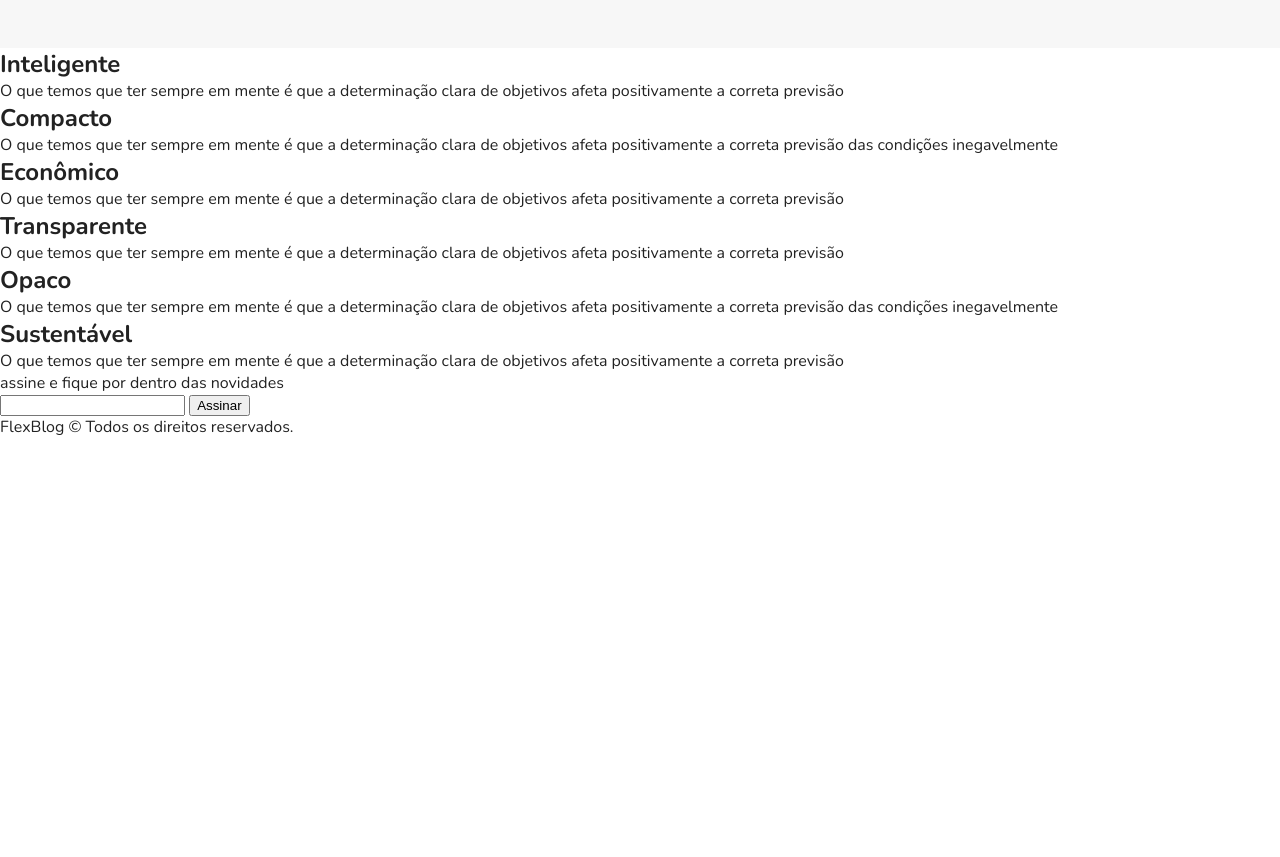
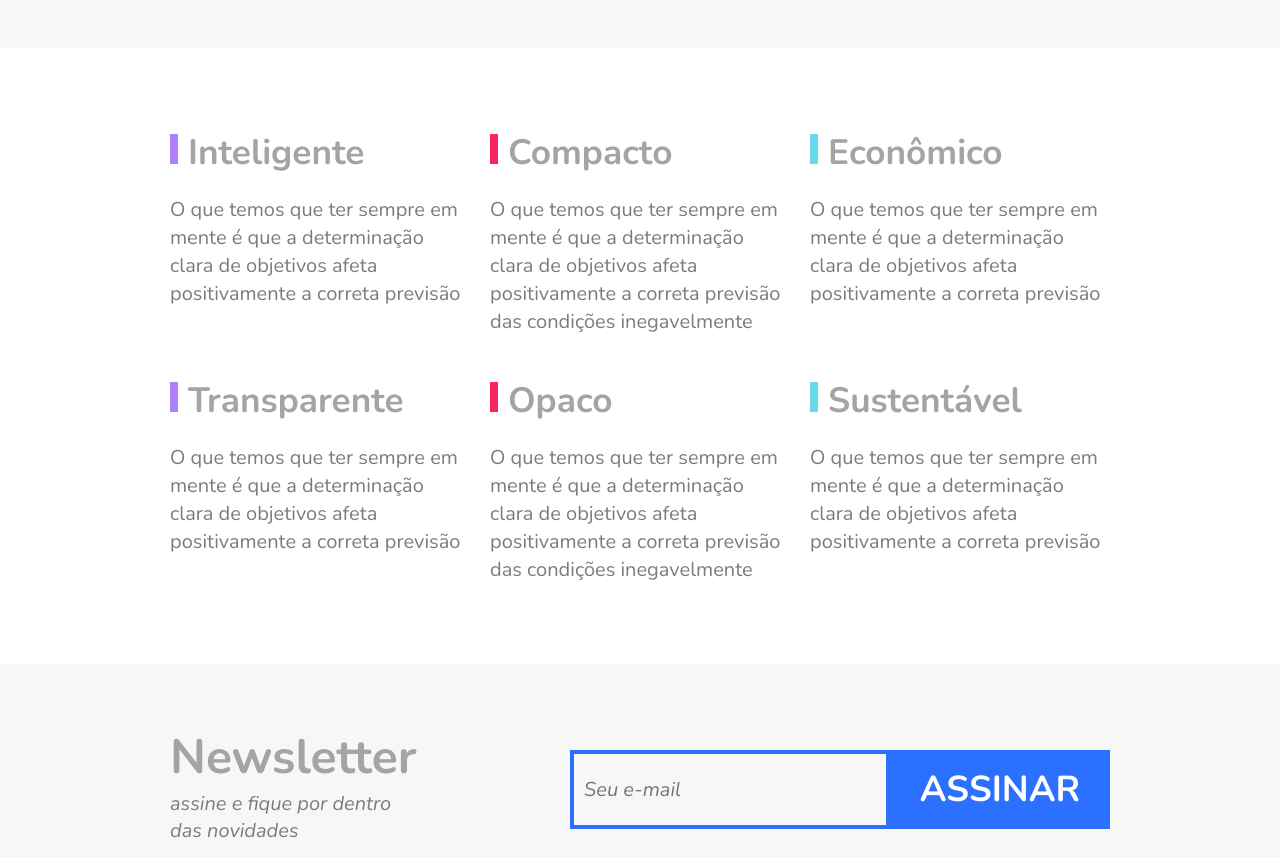
Before and after one commit to riordansantos/FlexBlog, a plain HTML site: page index.html in a window 1280 px wide. Shown: the part 2540-3397 px from the top of the page. Before the commit the page ends 2978 px from the top, so only its background shows below. Drawn offline with nearby package versions, Linux system fonts and the light colour scheme.

Commit message:
finished

```diff
--- a/css/styles.css
+++ b/css/styles.css
@@ -254,3 +254,127 @@ img{
         order: -1;
     }
 }
+
+.qualidade {
+    max-width: 960px;
+    margin: 60px auto;
+    display: flex;
+    flex-wrap: wrap;
+}
+
+.qualidade-item{
+    flex: 1 1 300px;
+    margin: 20px 10px;
+}
+
+.qualidade-item h2{
+    font-size: 2.2em;
+    color: #a4a4a4;
+    margin-bottom: 20px;
+}
+
+.qualidade-item h2::before{
+    content: '';
+    display: inline-block;
+    width: 8px;
+    height: 30px;
+    margin-right: 10px;
+    background: blue;
+}
+
+.qualidade-item:nth-of-type(3n + 1) h2::before{
+    background: #ae81ff;
+}
+
+.qualidade-item:nth-of-type(3n + 2) h2::before{
+    background: #f9265e;
+}
+
+.qualidade-item:nth-of-type(3n + 3) h2::before{
+    background: #66d9eb;
+}
+
+.qualidade-item p{
+    font-size: 1.25em;
+    line-height: 1.4;
+    color: #7c7c7c;
+}
+
+.newsletter{
+    background: #f7f7f7;
+    padding: 60px calc((100% - 960px) / 2);
+    display: flex;
+    flex-wrap: wrap;
+}
+
+.newsletter-info{
+    flex: 1 1 240px;
+    margin: 0 10px;
+}
+
+.newsletter-info h1{
+    font-size: 3em;
+    color: #a4a4a4;
+}
+
+.newsletter-info p{
+    font-size: 1.25em;
+    font-style: italic;
+    max-width: 230px;
+    color: #7c7c7c;
+    margin-bottom: 10px;
+}
+
+.newsletter-form{
+    flex: 2 1 260px;
+    margin: 0 10px;
+    align-self: center;
+    display: flex;
+    flex-wrap: wrap;
+}
+
+.newsletter-form input{
+    flex: 3 1 260px;
+    font-size: 1.25em;
+    color: #7c7c7c;
+    font-style: italic;
+    font-family: "Nunito", Helvetica, Arial, sans-serif;
+    border: 4px solid #2c70ff;
+    background: transparent;
+    padding: 10px;
+    margin: 0px;
+    border-radius: 0px;
+}
+
+.newsletter-form button{
+    flex: 1 1 200px;
+    font-family: "Nunito", Helvetica, Arial, sans-serif;
+    font-size: 2.25em;
+    font-weight: bold;
+    text-transform: uppercase;
+    background: #2c70ff;;
+    color: white;
+    margin: 0px;
+    cursor: pointer;
+    border: 0px;
+    padding: 15px 10px;
+}
+
+@media(max-width: 900px){
+    .newsletter-form button{
+        font-size: 1.5em;
+    }
+}
+
+.footer{
+    display: flex;
+    background: #2c70ff;
+    height: 200px;
+    align-items: center;
+    justify-content: center;
+}
+
+.footer p{
+    font-size: 2.2em;
+    color: #122ab2
+}
--- a/index.html
+++ b/index.html
@@ -163,10 +163,11 @@
 
         <section class="newsletter">
             <div class="newsletter-info">
+                <h1>Newsletter</h1>
                 <p>assine e fique por dentro das novidades</p>
             </div>
             <form class="newsletter-form">
-                <input type="text" paceholder="Seu e-mail">
+                <input type="text" placeholder="Seu e-mail">
                 <button type="submit">Assinar</button>
             </form>
         </section>
```
